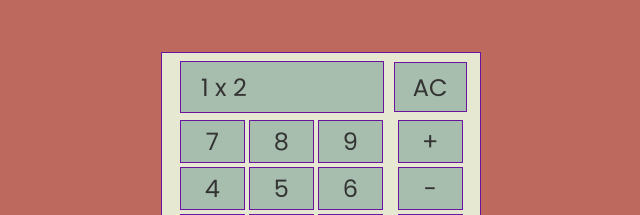
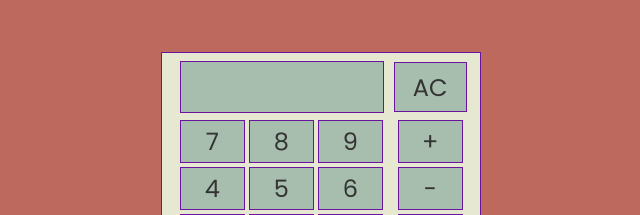
Before and after one commit to raunak250803/Calculator, a plain HTML site: page index.html in a window 1280 px wide. Shown: the part 242-457 px from the top of the page, 319-959 px from the left. Drawn offline with Linux system fonts and the light colour scheme.

Commit message:
Update index.html

```diff
--- a/index.html
+++ b/index.html
@@ -17,7 +17,7 @@
         <h1>Simple Calculator</h1>
         <div class="calculator">
             <div class="opAndClear">
-                <div class="output"><p class="screen">1 x 2</p></div>
+                <div class="output"><p class="screen"></p></div>
                 <button class="clear"><p>AC</p></button>
             </div>
             <div class="allButtons">
```
